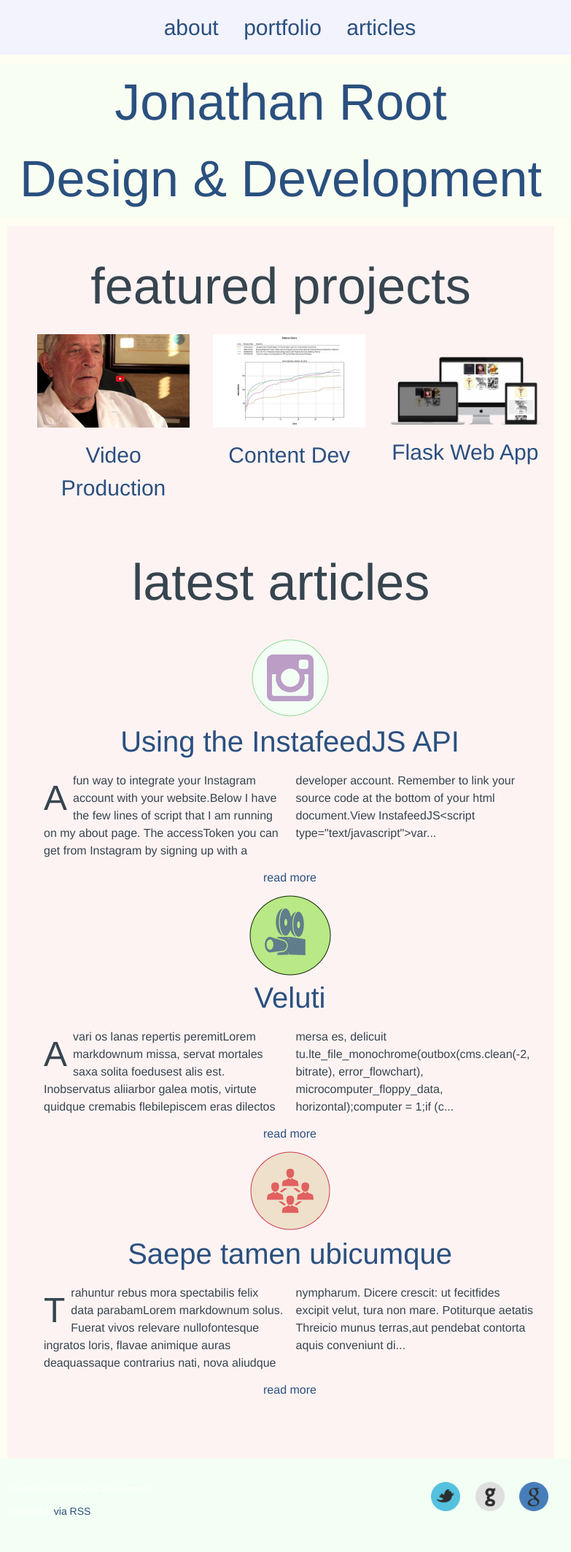
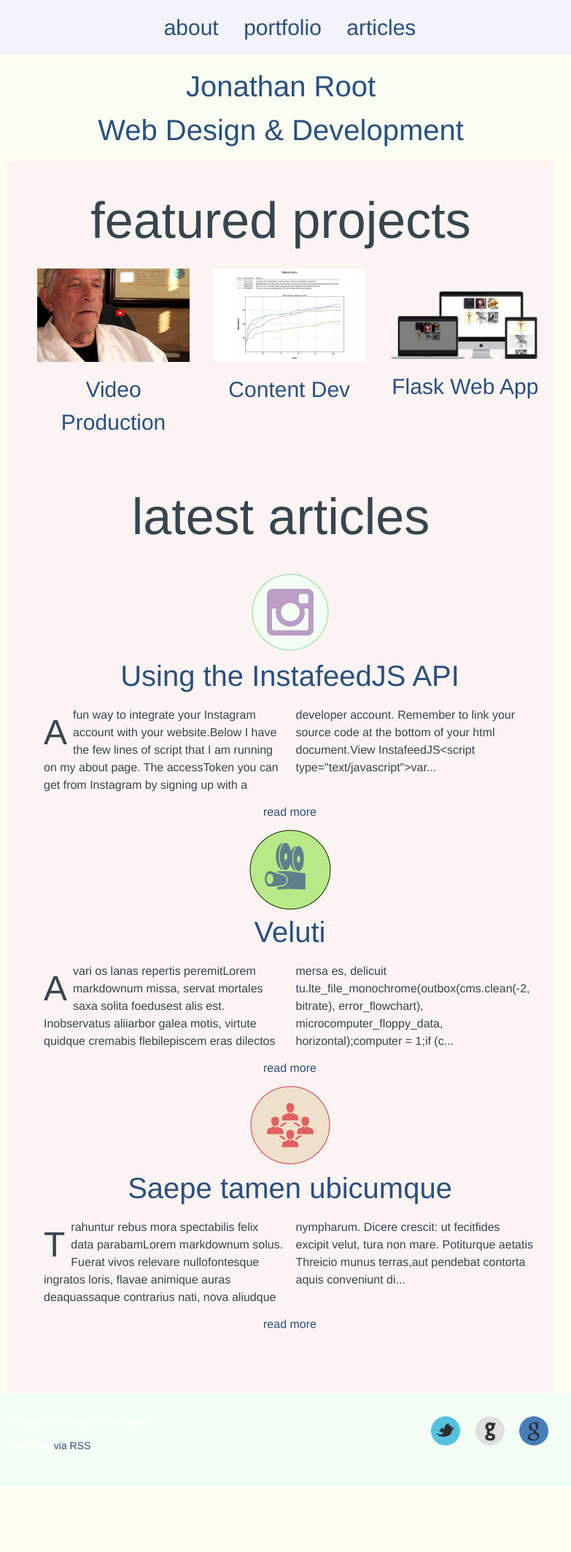
Before and after one commit to jaroot32/jonathanRootPortfolio, a Jekyll site: the page built from index.html, in a window 1280 px wide. Shown: the whole page at 73% size, without its empty margins (255-1038 px from the left). Built offline with Jekyll 4.4.1, drawn with Linux system fonts in a browser that asks for light colours; nearby versions of some CDN libraries; after the commit the page ends 2037 px from its top, so only the background shows below that.

```diff
--- a/_includes/header.html
+++ b/_includes/header.html
@@ -9,6 +9,6 @@
 
 
 <header class="site-header">
-	<h1 class="site-title"> <a href="{{ site.baseurl }}/">Jonathan Root <br>Design & Development</h1></a>
+	<h2 class="site-title"> <a href="{{ site.baseurl }}/">Jonathan Root <br>Web Design & Development</h2></a>
 </header>
 </body>
--- a/_sass/_base.scss
+++ b/_sass/_base.scss
@@ -38,12 +38,11 @@
     p {
     -webkit-column-count: 2;
 
-
 }
 
     p::first-letter {
         font-size: 3em;
-        font-weight: normal;
+        font-weight: light;
         float: left;
         padding-right: 8px;
 
--- a/_sass/_layout.scss
+++ b/_sass/_layout.scss
@@ -5,8 +5,8 @@
        a:link {
      text-decoration: none;
  }
-    h1 {
-        font-weight: normal;
+    h2 {
+        font-weight: bolder;
     }
 }
 .site-nav {
```
